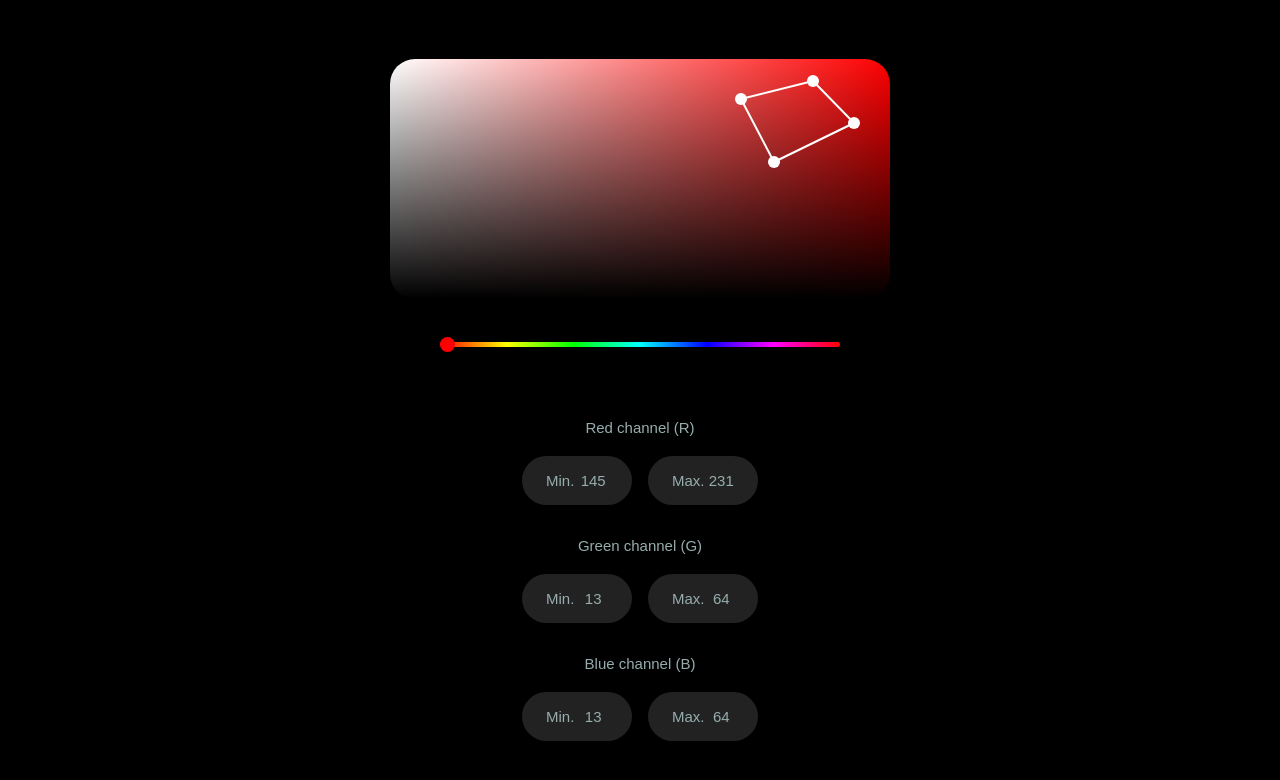
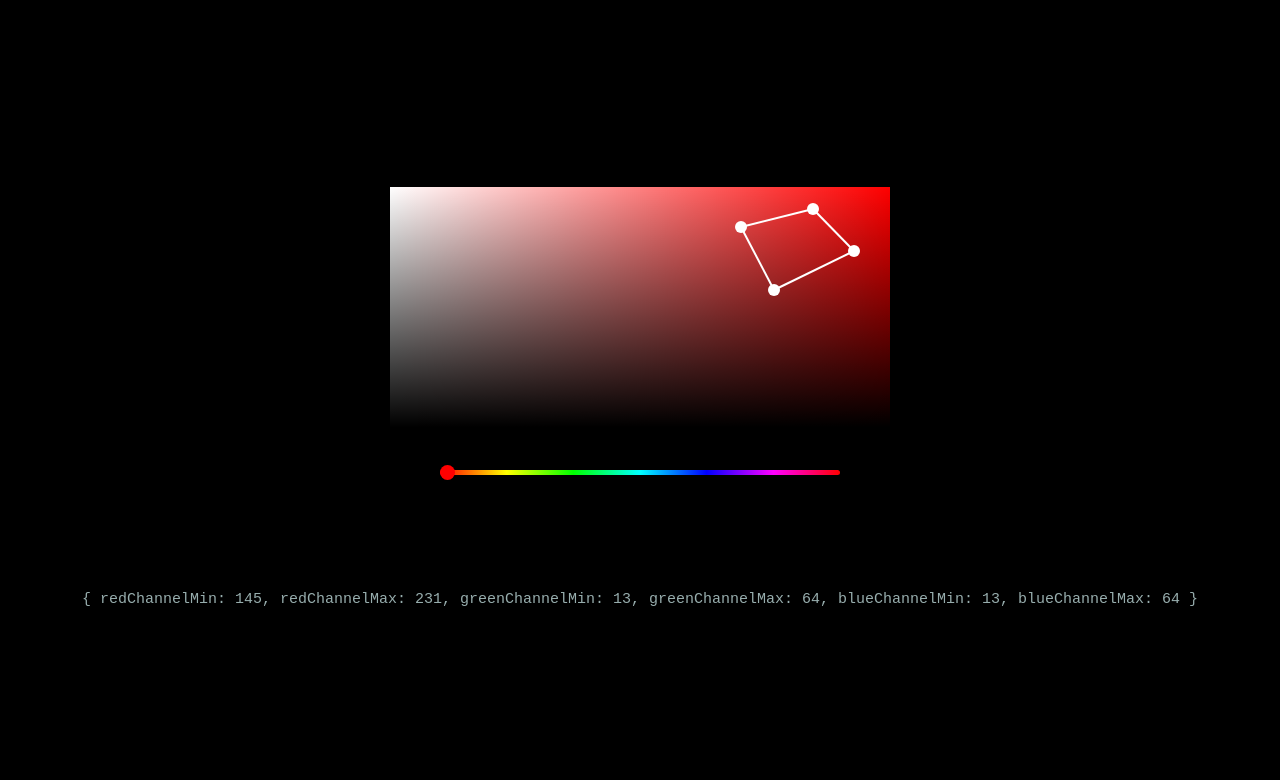
Before and after one commit to lasertraining/react-rgb-range-color-picker, a React (Create React App) app: page / in a window 1280 px wide. Shown: the top 780 px of the page. Built offline with nearby package versions, Linux system fonts and the light colour scheme.

Commit message:
Output component added

```diff
--- a/src/App.js
+++ b/src/App.js
@@ -1,26 +1,26 @@
 import { useState } from "react";
 import ColorPicker from "./components/ColorPicker";
 import Hue from "./components/Hue";
-import Form from "./components/Form";
+import Output from "./components/Output";
 import styled from "styled-components";
 
 function App() {
   const [colorHSL, setColorHSL] = useState([0, 100, 50]);
-  const [colorRange, setColorRange] = useState({
-    redChannelMin: 145,
-    redChannelMax: 231,
-    greenChannelMin: 13,
-    greenChannelMax: 63,
-    blueChannelMin: 13,
-    blueChannelMax: 63,
+  const [colorRGBRange, setColorRGBRange] = useState({
+    redChannelMin: 0,
+    redChannelMax: 0,
+    greenChannelMin: 0,
+    greenChannelMax: 0,
+    blueChannelMin: 0,
+    blueChannelMax: 0,
   });
 
   return (
     <Wrapper>
       <Container>
-        <ColorPicker colorHSL={colorHSL} setColorRange={setColorRange} />
+        <ColorPicker colorHSL={colorHSL} setColorRGBRange={setColorRGBRange} />
         <Hue colorHSL={colorHSL} setColorHSL={setColorHSL} />
-        <Form colorRange={colorRange} setColorRange={setColorRange} />
+        <Output colorRGBRange={colorRGBRange} />
       </Container>
     </Wrapper>
   );
--- a/src/components/ColorPicker.jsx
+++ b/src/components/ColorPicker.jsx
@@ -1,7 +1,7 @@
 import { useState, useRef, useEffect } from "react";
 import styled from "styled-components";
 
-const ColorPicker = ({ colorHSL, setColorRange }) => {
+const ColorPicker = ({ colorHSL, setColorRGBRange }) => {
   const [mouseIsDown, setMouseIsDown] = useState(false);
 
   const [selectedPointer, setSelectedPointer] = useState("");
@@ -71,7 +71,7 @@ const ColorPicker = ({ colorHSL, setColorRange }) => {
       pointer4Data[2],
     ];
 
-    setColorRange({
+    setColorRGBRange({
       redChannelMin: Math.min(...redChannel),
       redChannelMax: Math.max(...redChannel),
       greenChannelMin: Math.min(...greenChannel),
@@ -134,23 +134,11 @@ const ColorPicker = ({ colorHSL, setColorRange }) => {
           onMouseMove={handleMouseMove}
           onMouseUp={handleMouseUp}
         >
-          <circle
-            onMouseDown={() => handleMouseDown("pointer1")}
-            cx={pointers.pointer1.x}
-            cy={pointers.pointer1.y}
-          />
-
           <line
             x1={pointers.pointer1.x}
             y1={pointers.pointer1.y}
             x2={pointers.pointer2.x}
             y2={pointers.pointer2.y}
-          />
-
-          <circle
-            onMouseDown={() => handleMouseDown("pointer2")}
-            cx={pointers.pointer2.x}
-            cy={pointers.pointer2.y}
           />
 
           <line
@@ -160,12 +148,6 @@ const ColorPicker = ({ colorHSL, setColorRange }) => {
             y2={pointers.pointer3.y}
           />
 
-          <circle
-            onMouseDown={() => handleMouseDown("pointer3")}
-            cx={pointers.pointer3.x}
-            cy={pointers.pointer3.y}
-          />
-
           <line
             x1={pointers.pointer3.x}
             y1={pointers.pointer3.y}
@@ -173,17 +155,35 @@ const ColorPicker = ({ colorHSL, setColorRange }) => {
             y2={pointers.pointer4.y}
           />
 
-          <circle
-            onMouseDown={() => handleMouseDown("pointer4")}
-            cx={pointers.pointer4.x}
-            cy={pointers.pointer4.y}
-          />
-
           <line
             x1={pointers.pointer4.x}
             y1={pointers.pointer4.y}
             x2={pointers.pointer1.x}
             y2={pointers.pointer1.y}
+          />
+
+          <circle
+            onMouseDown={() => handleMouseDown("pointer1")}
+            cx={pointers.pointer1.x}
+            cy={pointers.pointer1.y}
+          />
+
+          <circle
+            onMouseDown={() => handleMouseDown("pointer2")}
+            cx={pointers.pointer2.x}
+            cy={pointers.pointer2.y}
+          />
+
+          <circle
+            onMouseDown={() => handleMouseDown("pointer3")}
+            cx={pointers.pointer3.x}
+            cy={pointers.pointer3.y}
+          />
+
+          <circle
+            onMouseDown={() => handleMouseDown("pointer4")}
+            cx={pointers.pointer4.x}
+            cy={pointers.pointer4.y}
           />
         </svg>
       </Pointers>
@@ -193,10 +193,6 @@ const ColorPicker = ({ colorHSL, setColorRange }) => {
 
 const Container = styled.div`
   position: relative;
-
-  canvas {
-    border-radius: 25px;
-  }
 `;
 
 const Pointers = styled.div`
--- a/src/components/Form.jsx
+++ /dev/null
@@ -1,129 +0,0 @@
-import styled from "styled-components";
-
-const Form = ({ colorRange, setColorRange }) => {
-  const handleChange = (e) => {
-    const { name, value } = e.target;
-
-    setColorRange((prevState) => ({ ...prevState, [name]: value }));
-  };
-
-  return (
-    <Container>
-      <Description>Red channel (R)</Description>
-      <InputGroup>
-        <Label>
-          Min.
-          <Input
-            type="number"
-            min="0"
-            max="255"
-            value={colorRange.redChannelMin}
-            onChange={handleChange}
-            name="redChannelMin"
-          />
-        </Label>
-
-        <Label>
-          Max.
-          <Input
-            type="number"
-            min="0"
-            max="255"
-            value={colorRange.redChannelMax}
-            onChange={handleChange}
-            name="redChannelMax"
-          />
-        </Label>
-      </InputGroup>
-
-      <Description>Green channel (G)</Description>
-      <InputGroup>
-        <Label>
-          Min.
-          <Input
-            type="number"
-            min="0"
-            max="255"
-            value={colorRange.greenChannelMin}
-            onChange={handleChange}
-            name="greenChannelMin"
-          />
-        </Label>
-
-        <Label>
-          Max.
-          <Input
-            type="number"
-            min="0"
-            max="255"
-            value={colorRange.greenChannelMax}
-            onChange={handleChange}
-            name="greenChannelMax"
-          />
-        </Label>
-      </InputGroup>
-
-      <Description>Blue channel (B)</Description>
-      <InputGroup>
-        <Label>
-          Min.
-          <Input
-            type="number"
-            min="0"
-            max="255"
-            value={colorRange.blueChannelMin}
-            onChange={handleChange}
-            name="blueChannelMin"
-          />
-        </Label>
-
-        <Label>
-          Max.
-          <Input
-            type="number"
-            min="0"
-            max="255"
-            value={colorRange.blueChannelMax}
-            onChange={handleChange}
-            name="blueChannelMax"
-          />
-        </Label>
-      </InputGroup>
-    </Container>
-  );
-};
-
-const Container = styled.div`
-  margin-top: 2.5rem;
-`;
-
-const InputGroup = styled.div`
-  display: flex;
-`;
-
-const Label = styled.label`
-  display: flex;
-  margin: 0 0.5rem;
-  background-color: #222222;
-  padding: 1rem 1.5rem;
-  border-radius: 50px;
-  max-width: 110px;
-`;
-
-const Input = styled.input`
-  background: none;
-  outline: none;
-  border: none;
-  color: #97adad;
-  width: 100%;
-  padding-left: 0.25rem;
-  font-size: 15px;
-  text-align: center;
-`;
-
-const Description = styled.div`
-  text-align: center;
-  margin: 2rem 0 1.25rem 0;
-`;
-
-export default Form;
--- /dev/null
+++ b/src/components/Output.jsx
@@ -0,0 +1,28 @@
+import styled from "styled-components";
+
+const Output = ({ colorRGBRange }) => {
+  const {
+    redChannelMin,
+    redChannelMax,
+    greenChannelMin,
+    greenChannelMax,
+    blueChannelMin,
+    blueChannelMax,
+  } = colorRGBRange;
+
+  return (
+    <Code>
+      {`{ redChannelMin: ${redChannelMin}, redChannelMax: ${redChannelMax},
+        greenChannelMin: ${greenChannelMin}, greenChannelMax: ${greenChannelMax},
+        blueChannelMin: ${blueChannelMin}, blueChannelMax: ${blueChannelMax} }`}
+    </Code>
+  );
+};
+
+const Code = styled.code`
+  margin-top: 7rem;
+  line-height: 1.7;
+  text-align: center;
+`;
+
+export default Output;
```
